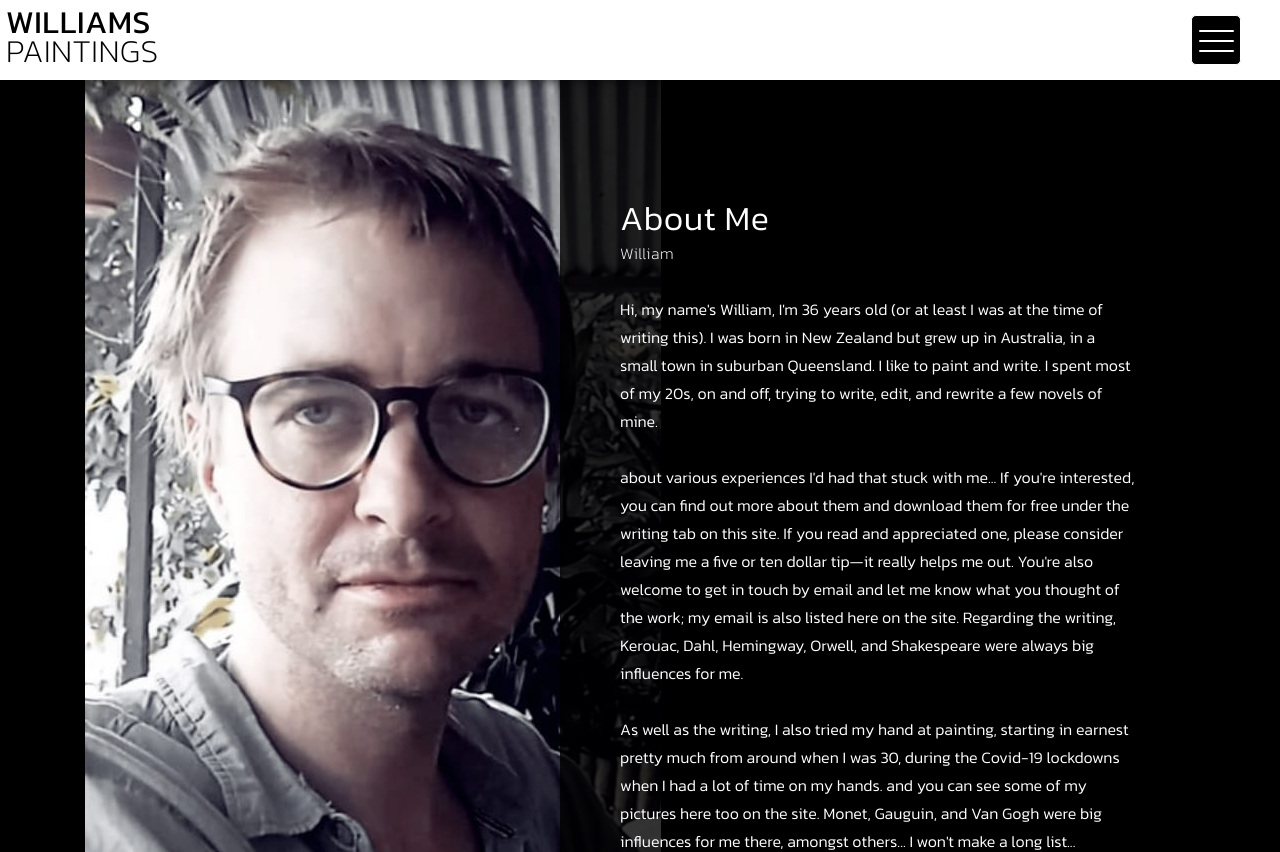
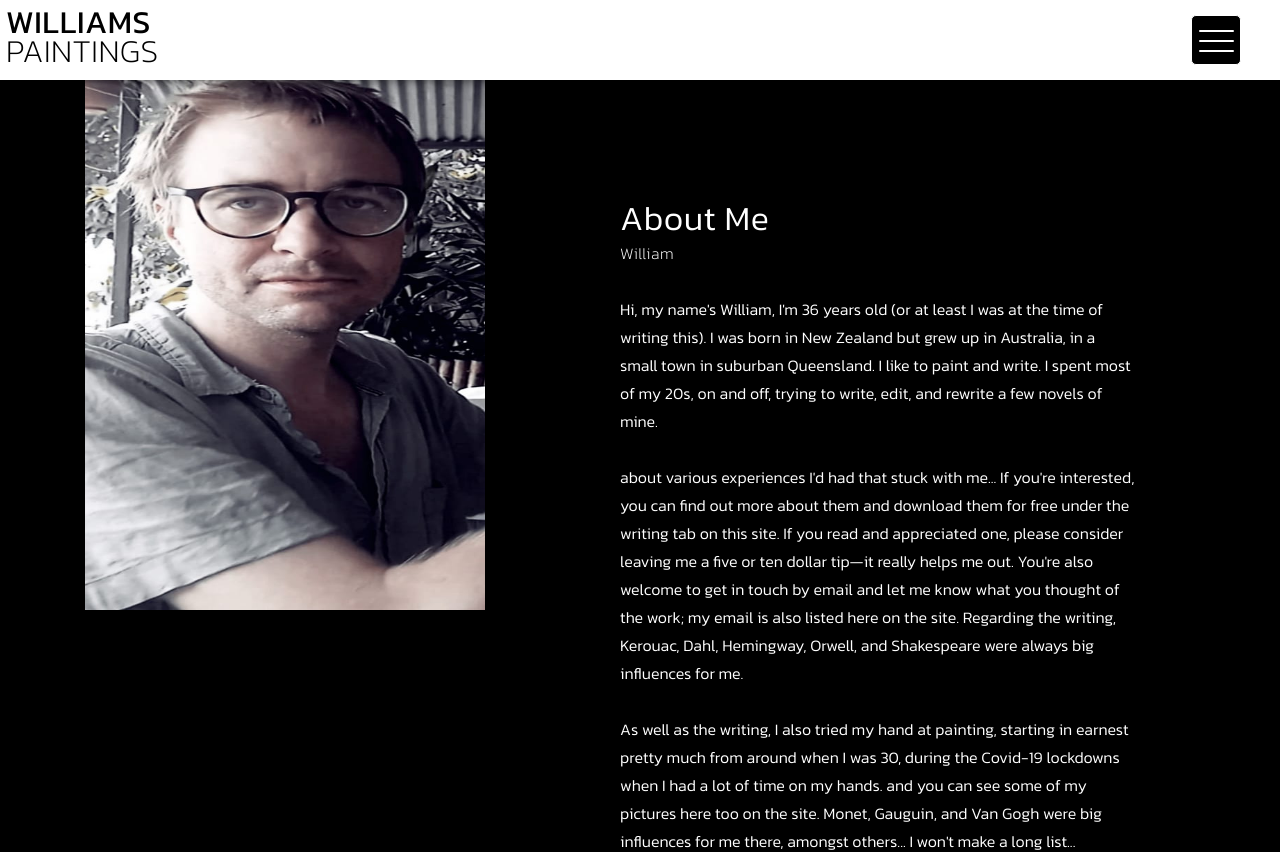
Before and after one commit to LakshmananDhuraisamy/artist, a PHP site: page /about in a window 1280 px wide. Shown: the top 852 px of the page. Run offline with PHP 8.4, Linux system fonts and the light colour scheme; some libraries are stand-ins or nearby versions.

Commit message:
autoous style

```diff
--- a/about.php
+++ b/about.php
@@ -3,7 +3,7 @@
     <div class="more-about-us">
         <div class="container">
             <div class="col-md-3">
-                <div class="image">
+                <div class="image  autour-bio-image" >
                     <img src="img/author.jpeg" alt="">
                 </div>
             </div>
```
